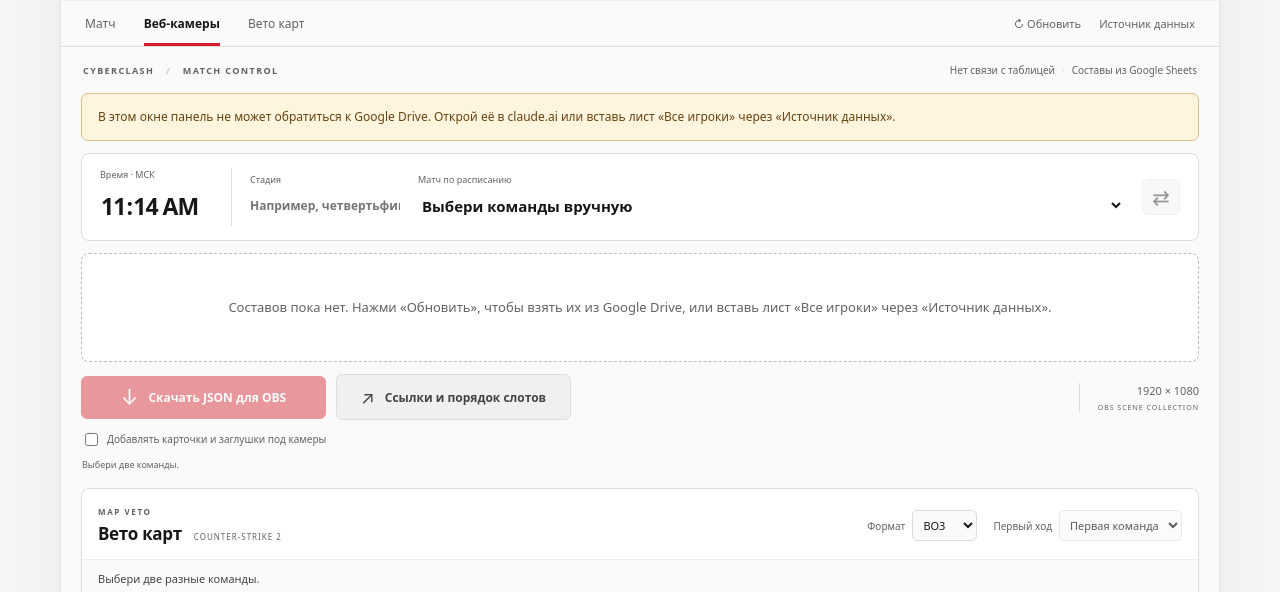
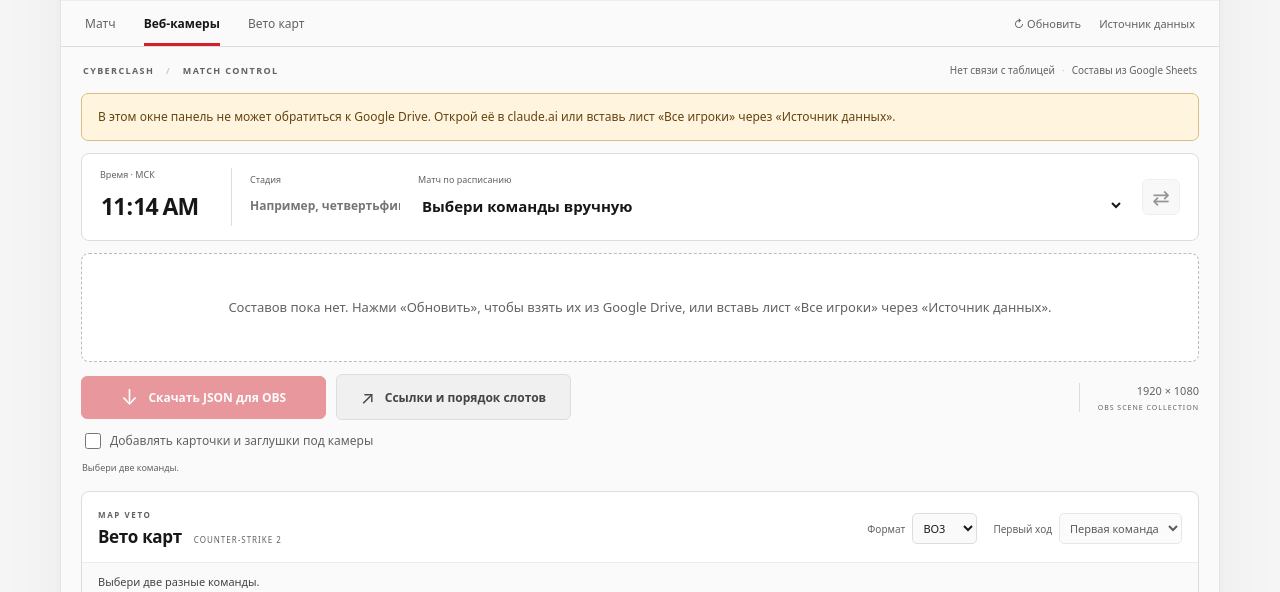
Before and after one commit to ssolutionn/Oneshot-Panel, a website: page claude-artifact/oneshot-panel.html in a window 1280 px wide. Shown: the part 124-716 px from the top of the page. Drawn offline with Linux system fonts and the light colour scheme.

Commit message:
Keep the export checkbox readable in both themes

```diff
--- a/claude-artifact/oneshot-panel.html
+++ b/claude-artifact/oneshot-panel.html
@@ -203,8 +203,8 @@ h2 { font-size:17px; line-height:1.4; letter-spacing:-.3px; margin-bottom:0; }
 .card-bottom { display:flex; align-items:center; gap:4px; }
 .roster-action { width:28px; padding:5px; font-size:17px; text-align:center; }
 .export-bar { margin:12px 0 16px; }
-.export-option { margin-top:10px; font-size:12px; line-height:1.5; cursor:pointer; }
-.export-option input { flex:none; width:16px; height:16px; }
+.check.export-option { margin-top:10px; font-size:12px; line-height:1.5; cursor:pointer; }
+.check.export-option input { flex:none; width:16px; height:16px; }
 .export-actions { display:flex; align-items:center; gap:10px; }
 #downloadBtn { min-width:245px; }
 #downloadBtn>span { font-size:21px; line-height:1; font-weight:400; }
--- a/style.css
+++ b/style.css
@@ -132,8 +132,8 @@ h2 { font-size:17px; line-height:1.4; letter-spacing:-.3px; margin-bottom:0; }
 .card-bottom { display:flex; align-items:center; gap:4px; }
 .roster-action { width:28px; padding:5px; font-size:17px; text-align:center; }
 .export-bar { margin:12px 0 16px; }
-.export-option { margin-top:10px; font-size:12px; line-height:1.5; cursor:pointer; }
-.export-option input { flex:none; width:16px; height:16px; }
+.check.export-option { margin-top:10px; font-size:12px; line-height:1.5; cursor:pointer; }
+.check.export-option input { flex:none; width:16px; height:16px; }
 .export-actions { display:flex; align-items:center; gap:10px; }
 #downloadBtn { min-width:245px; }
 #downloadBtn>span { font-size:21px; line-height:1; font-weight:400; }
```
